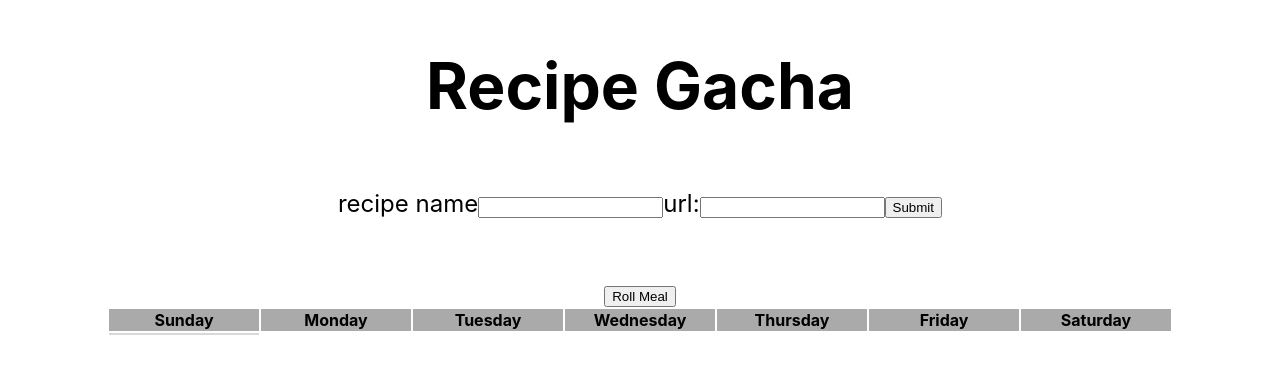
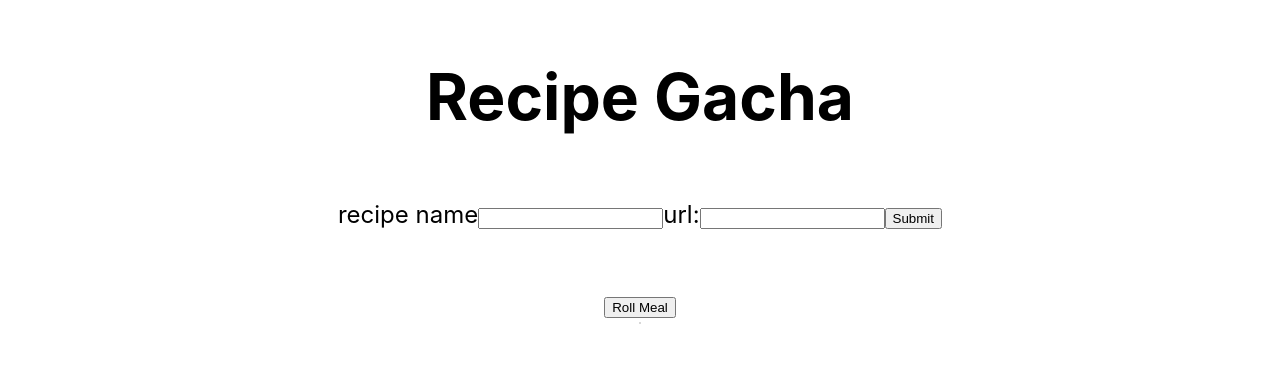
Before and after one commit to mlee212/recipe-gacha, a Next.js app: page / in a window 1280 px wide. Shown: the part 207-580 px from the top of the page. Built offline with nearby package versions, Linux system fonts and the light colour scheme.

Commit message:
resolved empty database issue + hidden table

```diff
--- a/components/RollMealButton.js
+++ b/components/RollMealButton.js
@@ -7,7 +7,7 @@ export default function RollMealButton() {
         url: "",
     }])
 
-    const weekdays = ["Sunday","Monday","Tuesday","Wednesday","Thursday","Friday","Saturday"]
+    const [weekdays, setWeekdays] = useState([])
 
     function getRandomInt(max) {
         return Math.floor(Math.random() * max)
@@ -34,6 +34,10 @@ export default function RollMealButton() {
 
         var mealList = []
 
+        setWeekdays(["Sunday","Monday","Tuesday","Wednesday","Thursday","Friday","Saturday"])
+
+        if(result.length != 0) {
+
             for(let i = 0; i < 7; i++){
 
                 if(getRandomInt(20) == 1) {
@@ -49,6 +53,13 @@ export default function RollMealButton() {
             }
 
             setMeals(mealList)
+        }
+        else {
+            for(let i = 0; i < 7; i++){
+                setMeals([{ name: "no meals exist", url: "notavalidurl"}])
+            }
+
+        }
         // console.log(result.length)
         // console.log(result[getRandomInt(result.length)].name)
 
```
Lines whose indentation alone changed are shown as unchanged.
